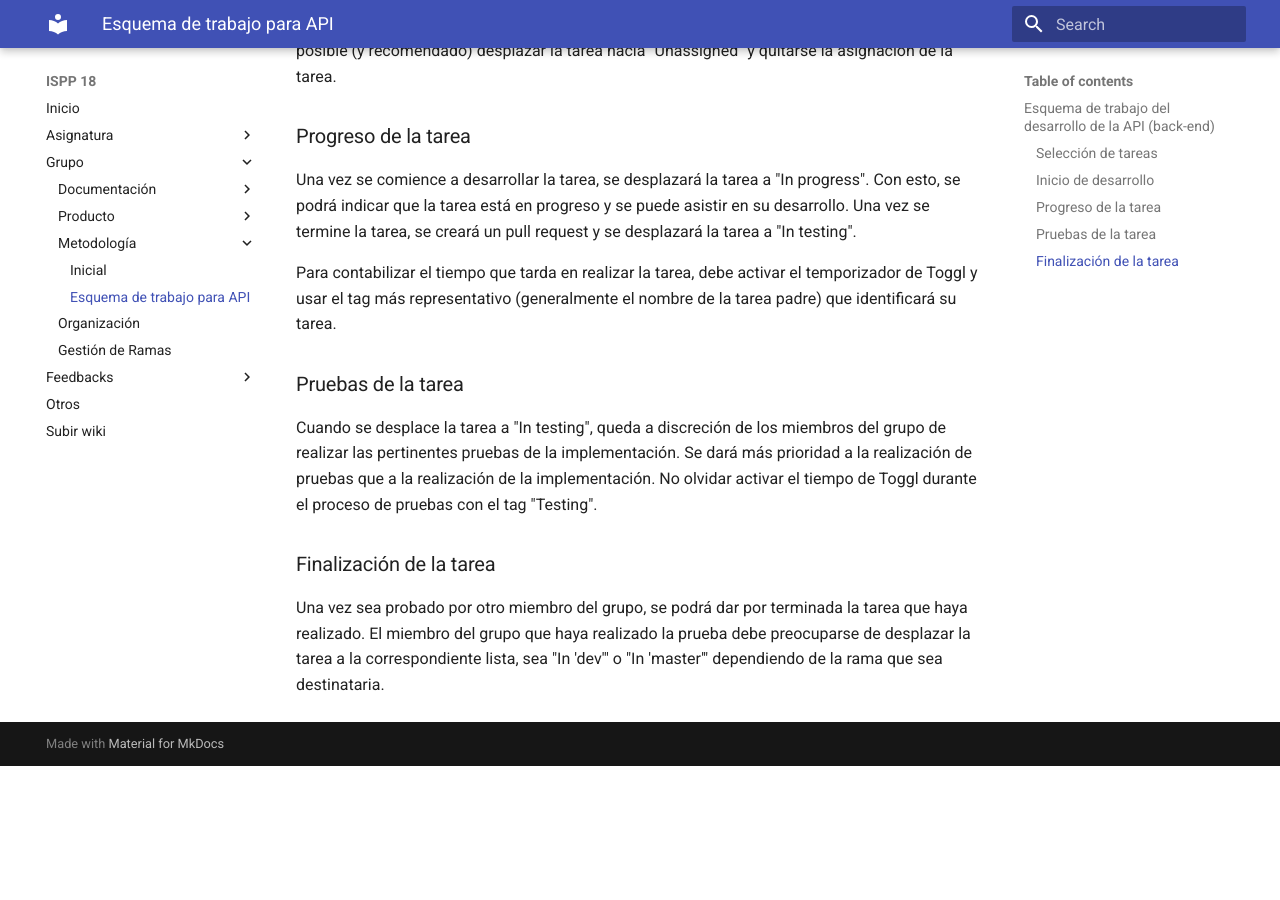
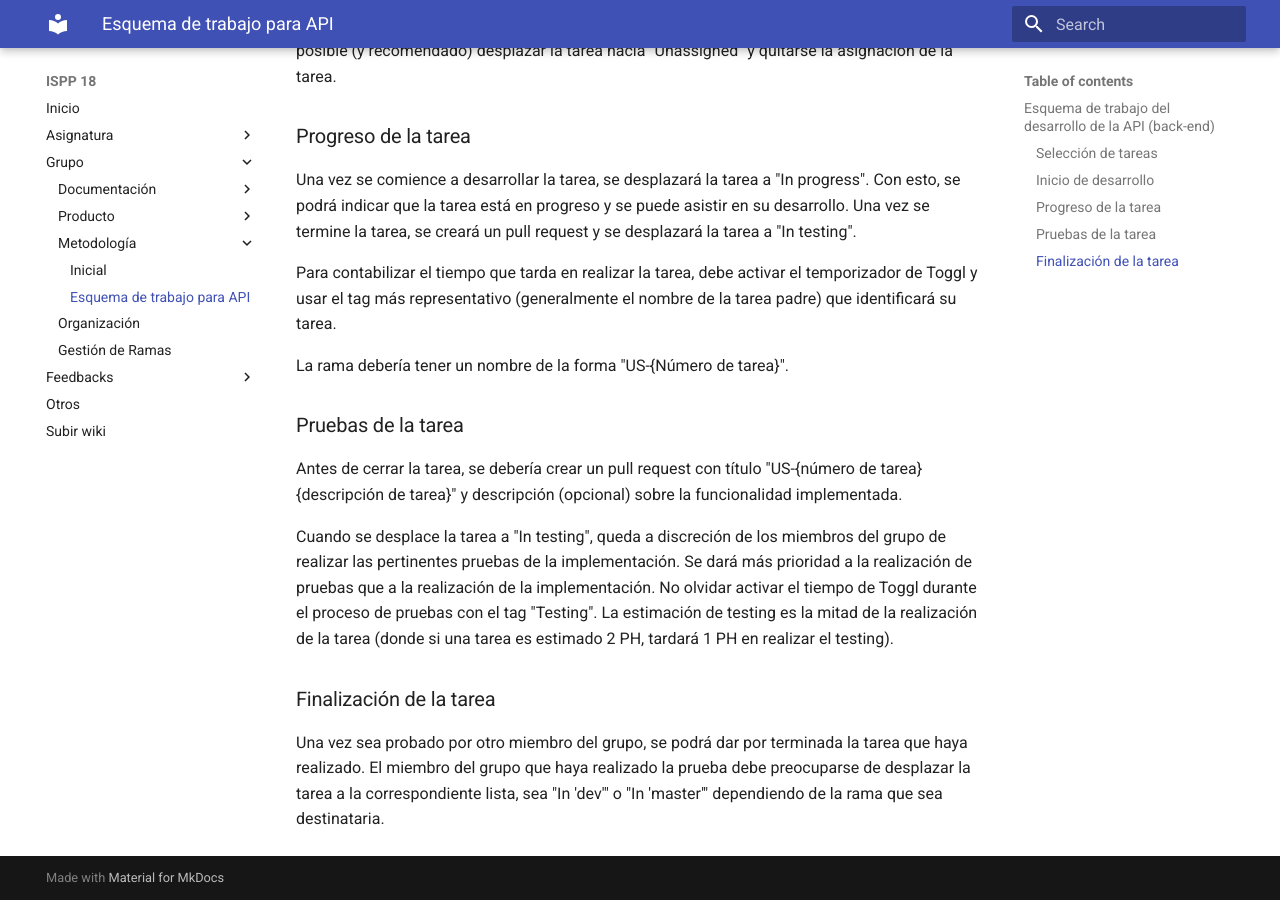
Before and after one commit to alexgs922/ispp18-wiki, an MkDocs documentation site: the page built from docs/esquema_trabajo_api.md, in a window 1280 px wide and 900 px high, scrolled down 646 px. Built offline with MkDocs 1.6.1 and Material for MkDocs 9.7.7, drawn with Linux system fonts in a browser that asks for light colours; old or Windows-style settings are respelled for this version of MkDocs; before the commit the page ends 1412 px from its top, so only the background shows below that.

Commit message:
ADD Mejorado el proceso de realización de tareas de la parte API.

```diff
--- a/docs/esquema_trabajo_api.md
+++ b/docs/esquema_trabajo_api.md
@@ -14,8 +14,12 @@ Una vez se comience a desarrollar la tarea, se desplazará la tarea a "In progre
 
 Para contabilizar el tiempo que tarda en realizar la tarea, debe activar el temporizador de Toggl y usar el tag más representativo (generalmente el nombre de la tarea padre) que identificará su tarea.
 
+La rama debería tener un nombre de la forma "US-{Número de tarea}".
+
 ### Pruebas de la tarea
-Cuando se desplace la tarea a "In testing", queda a discreción de los miembros del grupo de realizar las pertinentes pruebas de la implementación. Se dará más prioridad a la realización de pruebas que a la realización de la implementación. No olvidar activar el tiempo de Toggl durante el proceso de pruebas con el tag "Testing".
+Antes de cerrar la tarea, se debería crear un pull request con título "US-{número de tarea} {descripción de tarea}" y descripción (opcional) sobre la funcionalidad implementada.
+
+Cuando se desplace la tarea a "In testing", queda a discreción de los miembros del grupo de realizar las pertinentes pruebas de la implementación. Se dará más prioridad a la realización de pruebas que a la realización de la implementación. No olvidar activar el tiempo de Toggl durante el proceso de pruebas con el tag "Testing". La estimación de testing es la mitad de la realización de la tarea (donde si una tarea es estimado 2 PH, tardará 1 PH en realizar el testing).
 
 ### Finalización de la tarea
 Una vez sea probado por otro miembro del grupo, se podrá dar por terminada la tarea que haya realizado. El miembro del grupo que haya realizado la prueba debe preocuparse de desplazar la tarea a la correspondiente lista, sea "In 'dev'" o "In 'master'" dependiendo de la rama que sea destinataria.
```
